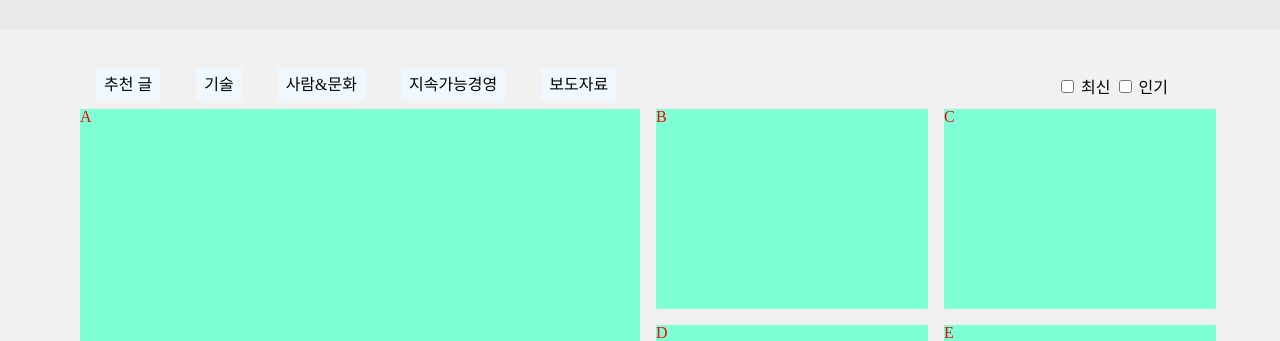
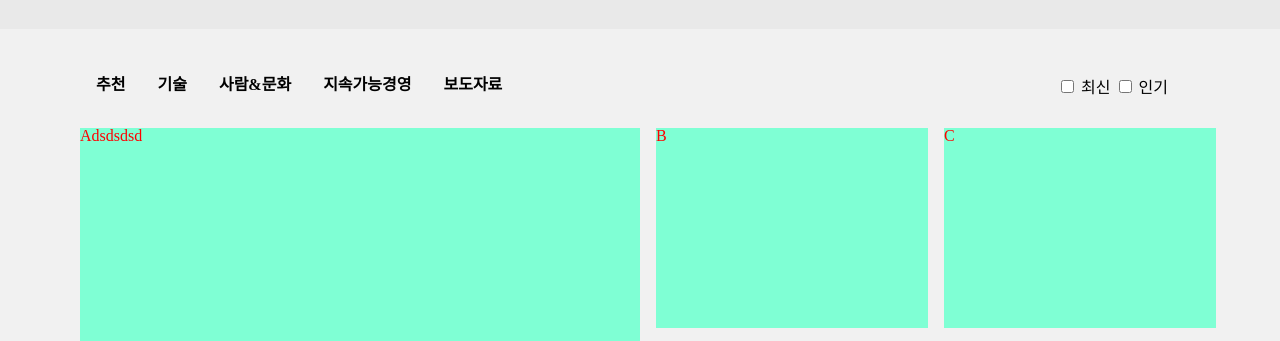
Before and after one commit to poet-developer/Web-Cloning, a plain HTML site: page index.html in a window 1280 px wide. Shown: the part 597-938 px from the top of the page. Drawn offline with Linux system fonts and the light colour scheme.

Commit message:
tab Event Func for get the data of checked Topic by filtering.

```diff
--- a/css/grid.css
+++ b/css/grid.css
@@ -6,6 +6,7 @@
      width: 100%;
      height: 100%;
      grid-auto-flow: dense;
+     margin-top: 1.2rem;
 }
 
 .grid-container .grid-item {
--- a/css/tab.css
+++ b/css/tab.css
@@ -5,13 +5,27 @@
      width: 100%;
 }
 
-.contents-tab .card-tab .tab-list {
+.contents-tab .card-tab {
+     display: flex;
+     justify-content: space-between;
+}
+
+.contents-tab .card-tab .tab-list a {
      margin: 1rem;
-     padding: 0.5rem;
-     background-color: aliceblue;
-     flex: 0 0 85px;
+     flex: 0 0 100px;
+     padding-bottom: 1rem;
+     text-align: center;
+     text-decoration: none;
+     color: black;
+     font-weight: 600;
+}
 
-     text-align: center;
+.contents-tab .card-tab .tab-list a:hover {
+     border-bottom: 5px teal solid
+}
+
+.check-tab {
+     margin-bottom: 2rem;
 }
 
 @media(max-width : 950px) {
--- a/index.html
+++ b/index.html
@@ -105,11 +105,14 @@
                <div class="inner2">
                     <div class="contents-tab">
                          <ul class="card-tab">
-                              <l1 class="tab-list">추천 글</l1>
-                              <l1 class="tab-list">기술</l1>
-                              <l1 class="tab-list">사람&문화</l1>
-                              <l1 class="tab-list">지속가능경영</l1>
-                              <l1 class="tab-list">보도자료</l1>
+                              <l1 class="tab-list">
+                                   <a data-tab="추천" href="">추천</a>
+                              </l1>
+                              <l1 class="tab-list"><a data-tab="기술" href="">기술</a></l1>
+                              <l1 class="tab-list"><a data-tab="사람문화" href="">사람&문화</a>
+                              </l1>
+                              <l1 class="tab-list"><a data-tab="지속가능경영" href="">지속가능경영</a></l1>
+                              <l1 class="tab-list"><a data-tab="보도자료" href="">보도자료</a></l1>
                          </ul>
                          <div class="check-tab">
                               <input type="checkbox" id="최신">
@@ -119,7 +122,7 @@
                          </div>
                     </div>
                     <div class="grid-container">
-                         <div class="grid-item">A</div>
+                         <!-- <div class="grid-item">A</div>
                          <div class="grid-item">B</div>
                          <div class="grid-item">C</div>
                          <div class="grid-item">D</div>
@@ -134,7 +137,7 @@
                          <div class="grid-item">C</div>
                          <div class="grid-item">D</div>
                          <div class="grid-item">E</div>
-                         <div class="grid-item">F</div>
+                         <div class="grid-item">F</div> -->
                     </div>
                     <div class="card-more"><a href="">글 더보기</a></div>
                </div>
@@ -152,7 +155,7 @@
                <div class="footer-item">footer</div>
           </div>
      </div>
-
+     <!-- 슬라이더 라이브러리를 포함한 js -->
      <script src="./js/splide.min.js"></script>
      <script>
           document.addEventListener('DOMContentLoaded', function () {
@@ -161,6 +164,8 @@
           });
      </script>
      <script src="./js/slider.js"></script>
+     <!-- 슬라이더 라이브러리를 포함한 js -->
+     <script src="./js/tab-card.js"></script>
 </body>
 
 </html>
--- a/js/slider.js
+++ b/js/slider.js
@@ -41,7 +41,6 @@
                          newDiv.style.background = data[i].color
                          contentElem.appendChild(newDiv);
                     }
-
                }
 
                init();
--- /dev/null
+++ b/js/tab-card.js
@@ -0,0 +1,82 @@
+(function(){
+     const girdContainer = document.querySelector('.grid-container');
+     const tabItems = document.querySelectorAll('.tab-list');
+     // const cardItems = document.querySelectorAll('.grid-item');
+     let currentTab = '추천';
+     const dummyData = [
+          {id : 0,title: 'Adsdsdsd', topic: '추천 기술 사람문화'},
+          {id : 1,title: 'B', topic: '추천 사람문화'},
+          {id : 2,title: 'C', topic: '추천 기술 지속가능경영 보도자료'},
+          {id : 3,title: 'D', topic: '추천 지속가능경영 보도자료'},
+          {id : 4,title: 'E', topic: '추천'},
+          {id : 5,title: 'F', topic: '추천 지속가능경영 보도자료'},
+          {id : 6,title: 'A', topic: '추천 기술 사람문화 지속가능경영 보도자료'},
+          {id : 7, title: 'B', topic: '추천 기술 지속가능경영 보도자료'},
+          {id : 8, title: 'C', topic: '추천 기술 사람문화 지속가능경영 보도자료'},
+          {id : 9, title: 'D', topic: '추천 기술 사람문화 지속가능경영 보도자료'},
+          {id : 10, title: 'E', topic: '추천 사람문화 보도자료'},
+          {id : 11, title: 'F', topic: '추천 기술 사람문화 지속가능경영 보도자료'},
+          {id : 12, title: 'A', topic: '추천 기술'},
+          {id : 13, title: 'B', topic: '추천 기술'},
+          {id : 14, title: 'C', topic: '추천 기술 사람문화 지속가능경영 보도자료'},
+          {id: 15, title: 'D', topic: '추천 보도자료'},
+     ]
+     // 서버에서 온 전체 데이터 (Dummy DB)
+
+     let filteredData = []; // 탭 모드로 걸러진 data
+     const getMode = (items) => {
+          for( var i =0; i<items.length; i++){
+          items[i].addEventListener('click',(e)=>{
+               e.preventDefault();
+               currentTab = e.target.dataset.tab;
+                    filteredData = getContents(dummyData)
+                    createElement(filteredData) // 클릭할때마다 탭 모드에 해당하는 data를 불러온다.
+          })
+     }
+     // tab클릭 이벤트 : 정렬기능
+     }
+
+     const checkContents = (data) => {
+          let _containedMode = [];
+          for(var i = 0; i< data.length; i++){
+               _containedMode.push(data[i].topic.split(' ').some((elem)=>{
+                    return elem === currentTab
+               }));
+          }
+          return _containedMode
+          // 현재 tabMode와 한개라도 같은 data-topic요소가 있으면 true/false를 반환하여 새로운 배열에 저장한다.
+     }
+
+
+     const getContents = (data) => {
+          let _containedMode =checkContents(data);
+          let _filteredData = [];
+          for(var i = 0; i< data.length; i++){
+               if(_containedMode[i]){
+                    _filteredData.push(data[i])
+               }
+          }
+          //배열에 true를 반환한 값만 찾아 그 순서에 대응하는 data값을 새로운 배열에 저장.
+          return _filteredData
+
+     }
+
+     const createElement = (data) => {
+          girdContainer.innerHTML = '';
+          for(var i =0; i < data.length; i++){
+                    const newDiv = document.createElement("div");
+                    newDiv.classList.add('grid-item')
+                    newDiv.setAttribute('data-topic',data[i].topic);
+                    newDiv.innerHTML = data[i].title;
+                    girdContainer.append(newDiv);
+               }
+     }
+
+     const init = () => {
+          filteredData = getContents(dummyData) // 맨처음은 추천 항목을 보여준다.
+          getMode(tabItems) // 클릭이벤트 감지
+          createElement(filteredData) // 추천 탭 데이터 가져오기
+     } // 최초실행 함수
+
+     init();
+}())
```
Also changed, not shown: header.html (deleted, +0 -90 lines).
